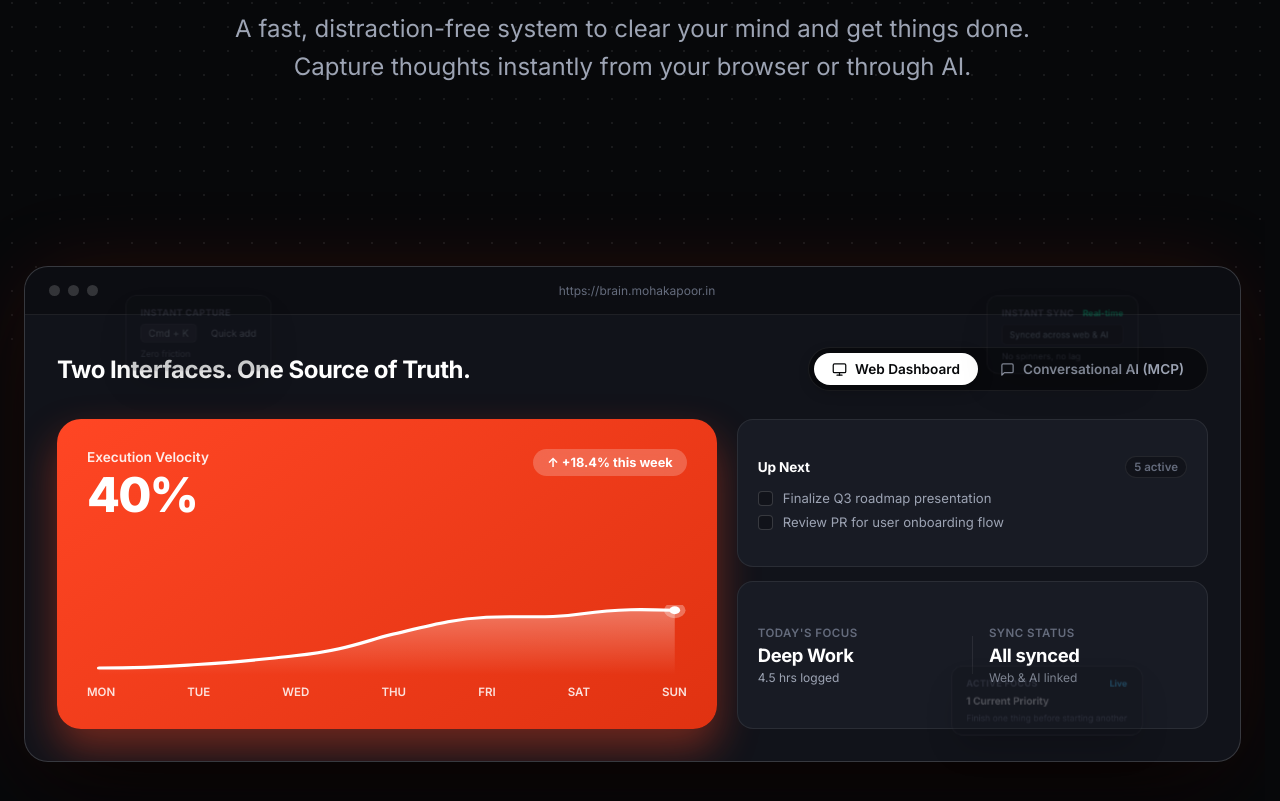
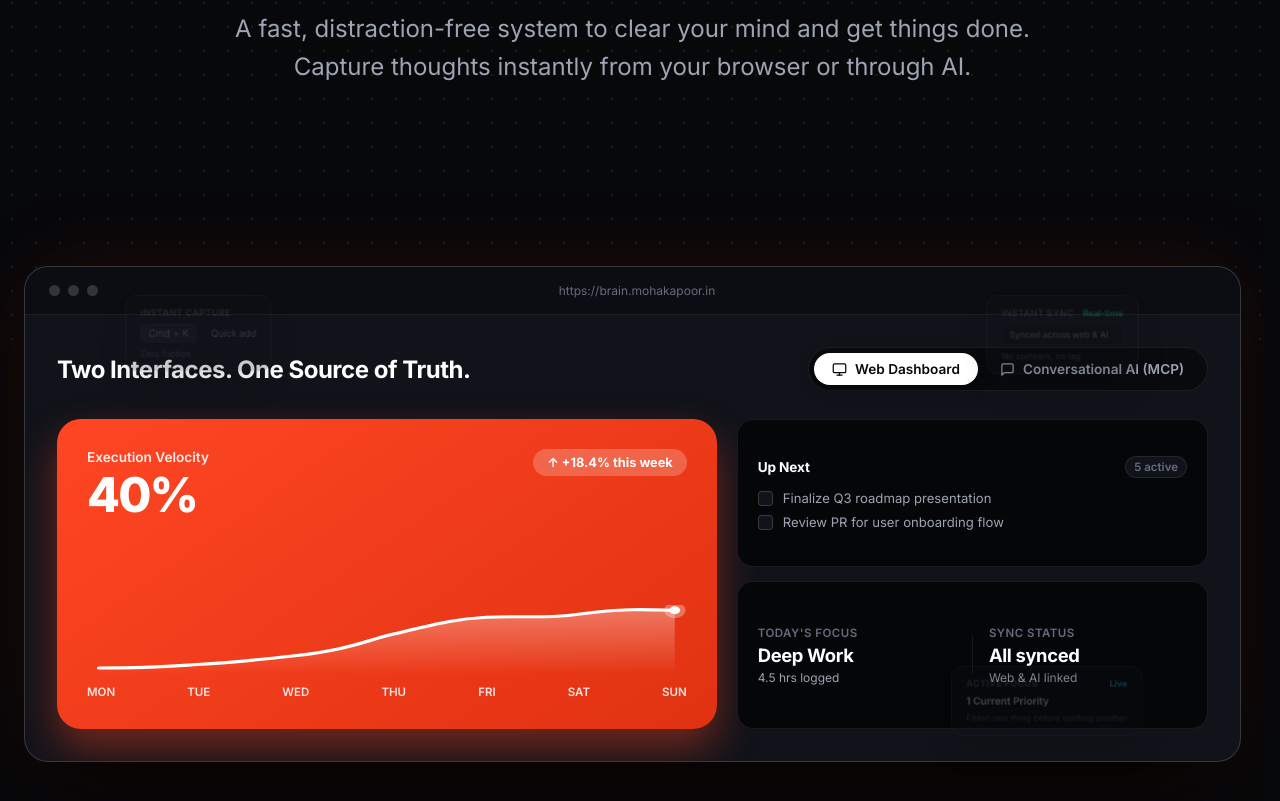
Before and after one commit to mohakapoor/brain-frontend, a React (Vite) app: page / in a window 1280 px wide. Shown: the part 441-1242 px from the top of the page. Built offline with nearby package versions, Linux system fonts and the light colour scheme; no server answers.

Commit message:
style: set duality dashboard preview cards background to black

```diff
--- a/src/index.css
+++ b/src/index.css
@@ -555,7 +555,7 @@ body::before {
 }
 
 .dashboard-preview-card {
-  background: var(--bg-surface-elevated);
+  background: #050608;
   border: 1px solid var(--border-subtle);
   border-radius: var(--radius-item);
   padding: 18px 20px;
```
